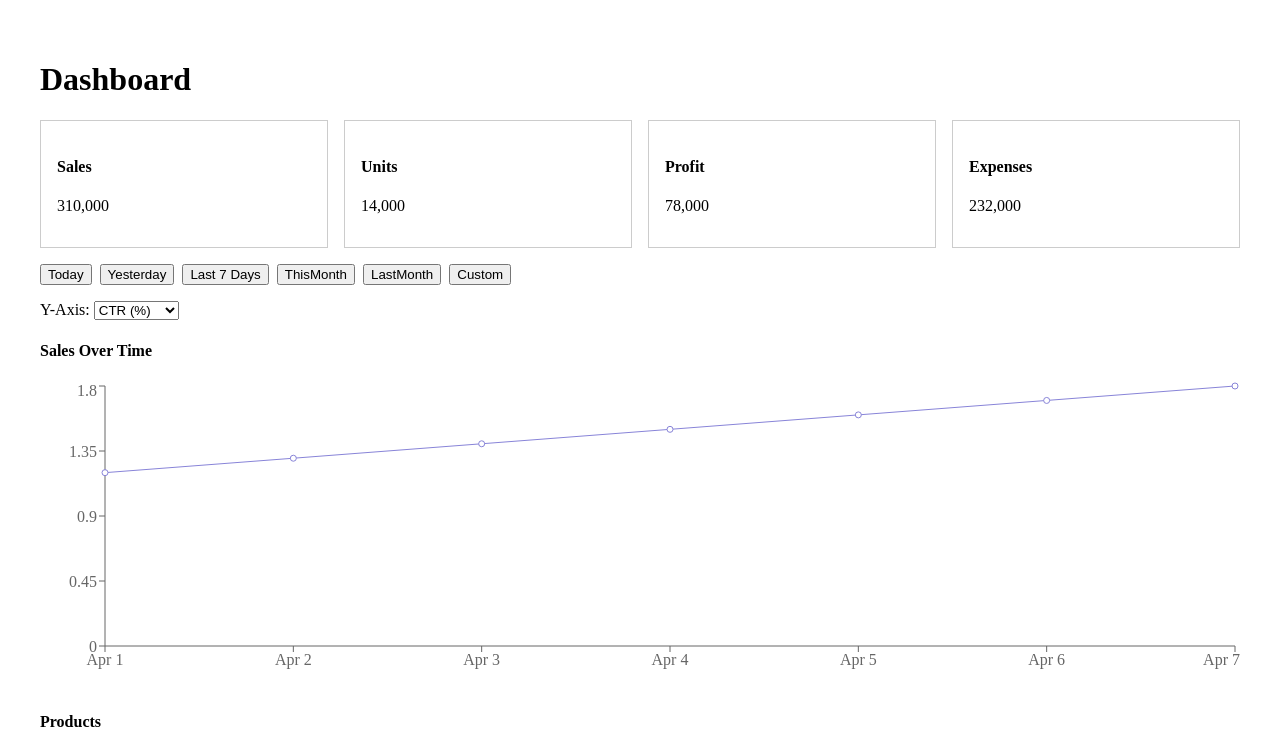
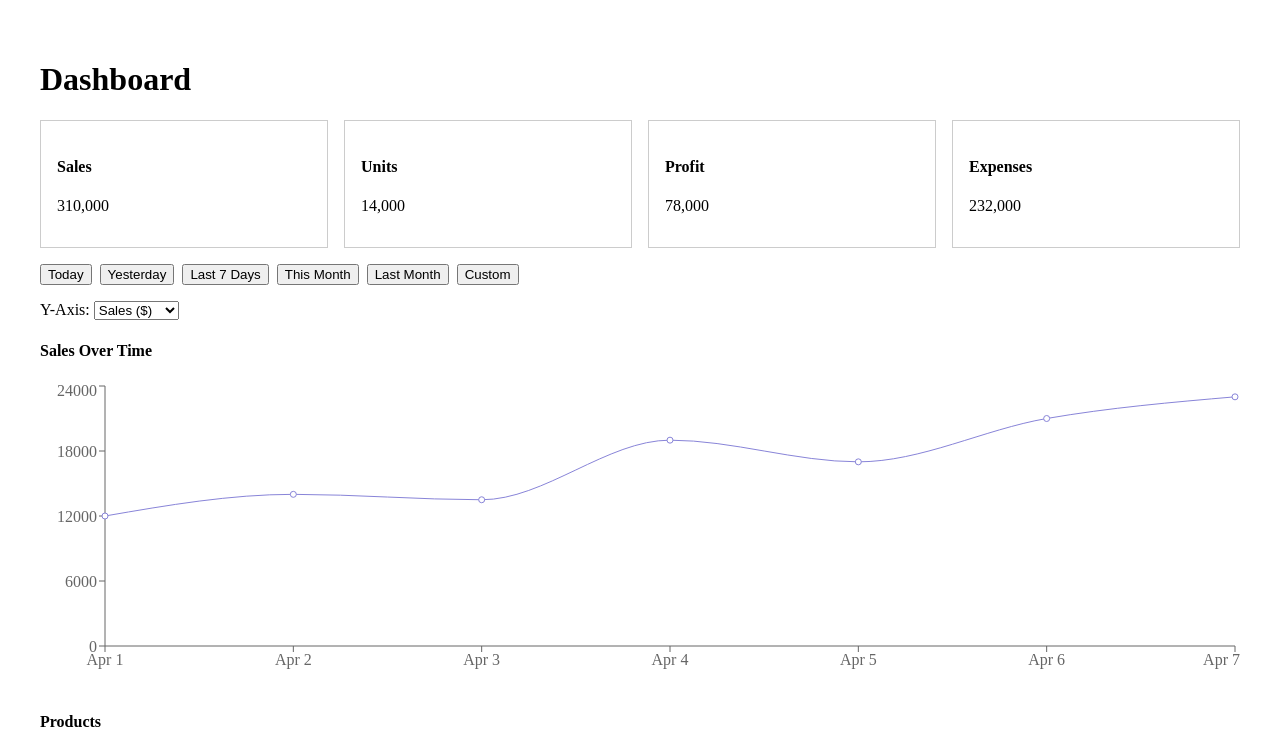
Before and after one commit to Benshi915/cyntro-app, a Next.js app: page /dashboard in a window 1280 px wide. Shown: the top 751 px of the page. Built offline with nearby package versions, Linux system fonts and the light colour scheme.

Commit message:
Update dashboard.js

```diff
--- a/pages/dashboard.js
+++ b/pages/dashboard.js
@@ -3,7 +3,6 @@ import { LineChart, Line, XAxis, YAxis, Tooltip, ResponsiveContainer } from 'rec
 
 const chartData = {
   today: {
-    kpis: { sales: 21000, profit: 7800, units: 3800, expenses: 13200 },
     'Sales ($)': [{ date: 'Apr 7', value: 21000 }],
     'Profit ($)': [{ date: 'Apr 7', value: 7800 }],
     'Units': [{ date: 'Apr 7', value: 3800 }],
@@ -13,8 +12,17 @@ const chartData = {
     'CTR (%)': [{ date: 'Apr 7', value: 1.6 }],
     'ACOS (%)': [{ date: 'Apr 7', value: 24 }]
   },
+  yesterday: {
+    'Sales ($)': [{ date: 'Apr 6', value: 18000 }],
+    'Profit ($)': [{ date: 'Apr 6', value: 7000 }],
+    'Units': [{ date: 'Apr 6', value: 3600 }],
+    'Orders': [{ date: 'Apr 6', value: 3100 }],
+    'CVR (%)': [{ date: 'Apr 6', value: 2.9 }],
+    'CPC ($)': [{ date: 'Apr 6', value: 0.5 }],
+    'CTR (%)': [{ date: 'Apr 6', value: 1.4 }],
+    'ACOS (%)': [{ date: 'Apr 6', value: 22 }]
+  },
   last7: {
-    kpis: { sales: 310000, profit: 78000, units: 14000, expenses: 232000 },
     'Sales ($)': [
       { date: 'Apr 1', value: 12000 },
       { date: 'Apr 2', value: 14000 },
@@ -87,50 +95,66 @@ const chartData = {
       { date: 'Apr 6', value: 24 },
       { date: 'Apr 7', value: 25 }
     ]
+  },
+  thisMonth: {
+    'Sales ($)': Array.from({ length: 10 }, (_, i) => ({ date: `Apr ${i + 1}`, value: 10000 + i * 1200 })),
+    'Profit ($)': Array.from({ length: 10 }, (_, i) => ({ date: `Apr ${i + 1}`, value: 4000 + i * 700 })),
+    'Units': Array.from({ length: 10 }, (_, i) => ({ date: `Apr ${i + 1}`, value: 2500 + i * 150 })),
+    'Orders': Array.from({ length: 10 }, (_, i) => ({ date: `Apr ${i + 1}`, value: 2200 + i * 140 })),
+    'CVR (%)': Array.from({ length: 10 }, (_, i) => ({ date: `Apr ${i + 1}`, value: 2.5 + i * 0.1 })),
+    'CPC ($)': Array.from({ length: 10 }, (_, i) => ({ date: `Apr ${i + 1}`, value: 0.4 + i * 0.01 })),
+    'CTR (%)': Array.from({ length: 10 }, (_, i) => ({ date: `Apr ${i + 1}`, value: 1 + i * 0.1 })),
+    'ACOS (%)': Array.from({ length: 10 }, (_, i) => ({ date: `Apr ${i + 1}`, value: 20 + i }))
+  },
+  lastMonth: {
+    'Sales ($)': Array.from({ length: 10 }, (_, i) => ({ date: `Mar ${i + 1}`, value: 9000 + i * 1100 })),
+    'Profit ($)': Array.from({ length: 10 }, (_, i) => ({ date: `Mar ${i + 1}`, value: 3800 + i * 600 })),
+    'Units': Array.from({ length: 10 }, (_, i) => ({ date: `Mar ${i + 1}`, value: 2300 + i * 140 })),
+    'Orders': Array.from({ length: 10 }, (_, i) => ({ date: `Mar ${i + 1}`, value: 2000 + i * 130 })),
+    'CVR (%)': Array.from({ length: 10 }, (_, i) => ({ date: `Mar ${i + 1}`, value: 2.3 + i * 0.08 })),
+    'CPC ($)': Array.from({ length: 10 }, (_, i) => ({ date: `Mar ${i + 1}`, value: 0.38 + i * 0.01 })),
+    'CTR (%)': Array.from({ length: 10 }, (_, i) => ({ date: `Mar ${i + 1}`, value: 0.9 + i * 0.1 })),
+    'ACOS (%)': Array.from({ length: 10 }, (_, i) => ({ date: `Mar ${i + 1}`, value: 18 + i }))
   }
 };
 
 export default function Dashboard() {
   const [selectedRange, setSelectedRange] = useState('last7');
-  const [selectedMetric, setSelectedMetric] = useState('CTR (%)');
+  const [selectedMetric, setSelectedMetric] = useState('Sales ($)');
 
   const data = chartData[selectedRange]?.[selectedMetric] || [];
-  const kpis = chartData[selectedRange]?.kpis || {};
 
   return (
     <div style={{ padding: '2rem' }}>
       <h1>Dashboard</h1>
 
-      {/* KPI Cards */}
       <div style={{ display: 'flex', gap: '1rem', marginBottom: '1rem' }}>
         <div style={{ flex: 1, padding: '1rem', border: '1px solid #ccc' }}>
           <h4>Sales</h4>
-          <p>{kpis.sales?.toLocaleString() || '-'}</p>
+          <p>310,000</p>
         </div>
         <div style={{ flex: 1, padding: '1rem', border: '1px solid #ccc' }}>
           <h4>Units</h4>
-          <p>{kpis.units?.toLocaleString() || '-'}</p>
+          <p>14,000</p>
         </div>
         <div style={{ flex: 1, padding: '1rem', border: '1px solid #ccc' }}>
           <h4>Profit</h4>
-          <p>{kpis.profit?.toLocaleString() || '-'}</p>
+          <p>78,000</p>
         </div>
         <div style={{ flex: 1, padding: '1rem', border: '1px solid #ccc' }}>
           <h4>Expenses</h4>
-          <p>{kpis.expenses?.toLocaleString() || '-'}</p>
+          <p>232,000</p>
         </div>
       </div>
 
-      {/* Date Range Selector */}
       <div style={{ marginBottom: '1rem' }}>
         {['today', 'yesterday', 'last7', 'thisMonth', 'lastMonth', 'custom'].map(range => (
           <button key={range} onClick={() => setSelectedRange(range)} style={{ marginRight: '0.5rem' }}>
-            {range === 'last7' ? 'Last 7 Days' : range.charAt(0).toUpperCase() + range.slice(1)}
+            {range === 'last7' ? 'Last 7 Days' : range === 'thisMonth' ? 'This Month' : range === 'lastMonth' ? 'Last Month' : range.charAt(0).toUpperCase() + range.slice(1)}
           </button>
         ))}
       </div>
 
-      {/* Y-Axis Selector */}
       <div style={{ marginBottom: '1rem' }}>
         <label>Y-Axis: </label>
         <select value={selectedMetric} onChange={e => setSelectedMetric(e.target.value)}>
@@ -140,7 +164,6 @@ export default function Dashboard() {
         </select>
       </div>
 
-      {/* Chart */}
       <h4>Sales Over Time</h4>
       <ResponsiveContainer width="100%" height={300}>
         <LineChart data={data}>
@@ -151,7 +174,6 @@ export default function Dashboard() {
         </LineChart>
       </ResponsiveContainer>
 
-      {/* Product Cards */}
       <h4 style={{ marginTop: '2rem' }}>Products</h4>
       <div style={{ border: '1px solid #ccc', padding: '1rem', marginTop: '1rem' }}>
         <b>Nike Sneakers</b>
```
